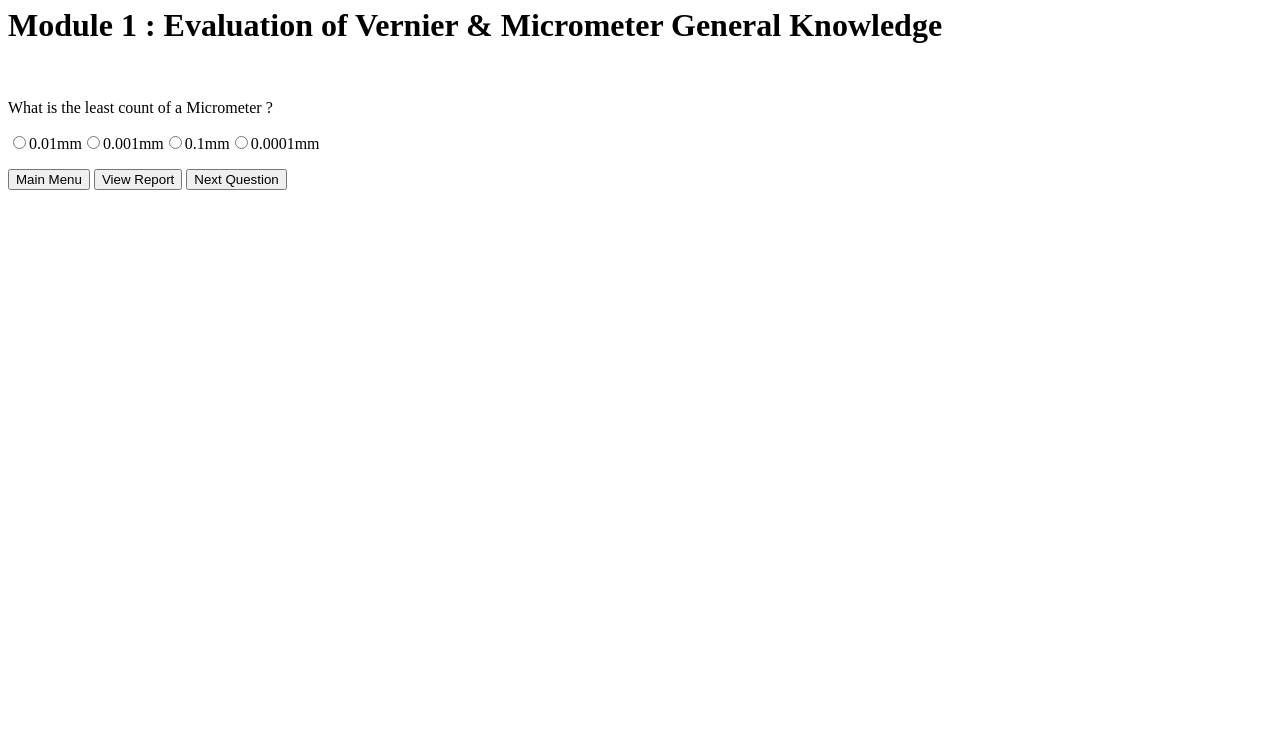
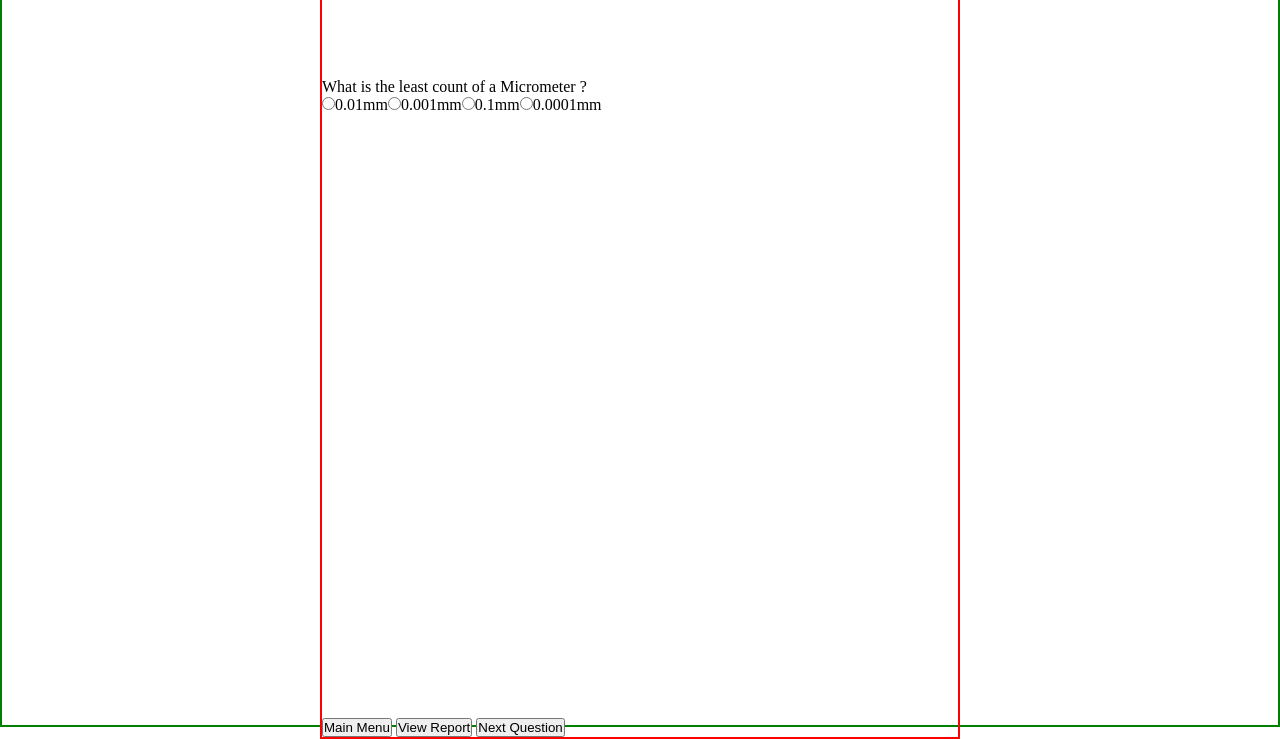
Before and after one commit to bhavarkumavat/QuizApp, a plain HTML site: page module-1/module-1.html in a window 1280 px wide. Shown: the part 73-812 px from the top of the page. Drawn offline with Linux system fonts and the light colour scheme.

Commit message:
unstable

```diff
--- /dev/null
+++ b/module-1/module-1.css
@@ -0,0 +1,26 @@
+*{
+    margin: 0;
+    padding: 0;
+    box-sizing: border-box;
+}
+
+html{
+    height: 100%;
+    width: 100%;
+}
+
+body{
+    width: 100%;
+    height: 100%;
+    display: flex;
+    justify-content: center;
+    align-items: center;
+    border: 2px solid green;
+    .container{
+        border: 2px solid red;
+        min-height: 50rem;
+        width: 40rem;
+        display: grid;
+        grid-template-rows: 10rem 40rem 0.25fr;
+    }
+}
--- a/module-1/module-1.html
+++ b/module-1/module-1.html
@@ -3,19 +3,20 @@
 <head>
     <meta charset="UTF-8">
     <meta name="viewport" content="width=device-width, initial-scale=1.0">
-    <title>Module 1 : Evaluation of Vernier & Micrometer General Knowledge</title>
+    <title>Module 1 : Evaluation of Vernier & Micrometer</title>
     <script src="module-1.js"></script>
+    <link rel="stylesheet" href="module-1.css">
 </head>
 <body>
+    <div class="container">
         <header>
             <h1>FPS ECPL</h1>
-        <h1>Module 1 : Evaluation of Vernier & Micrometer General Knowledge</h1>
+            <h1></h1>
         </header>
         <main>
-        <img data-control-id="image-label"></img>
+            <div data-control-id="image-label"></div>
             <p data-control-id="question-label"></p>
             <div data-control-id="answer-container">
-
             </div>
         </main>
         <footer>
@@ -23,9 +24,9 @@
             <button data-control-id="main-menu-button">Main Menu</button>
             <button data-control-id="view-report-button">View Report</button>
             <button data-control-id="next-question-button">Next Question</button>
-
             <section data-control-id="view-report-section">
             </section>
         </footer>
+    </div>
 </body>
 </html>
--- a/module-1/module-1.js
+++ b/module-1/module-1.js
@@ -21,7 +21,7 @@ const main = async ()=>{
         let answer_container = document.querySelector("[data-control-id='answer-container']")
 
         //reset all the data for display
-        image_label.src = quiz.image_reference
+        image_label.backgroundImage = quiz.image_reference
         question_label.textContent = quiz.question
         answer_container.innerHTML = ""
 
```
Also changed, not shown: index.html (+1 -0 lines). Lines whose indentation alone changed are shown as unchanged.
